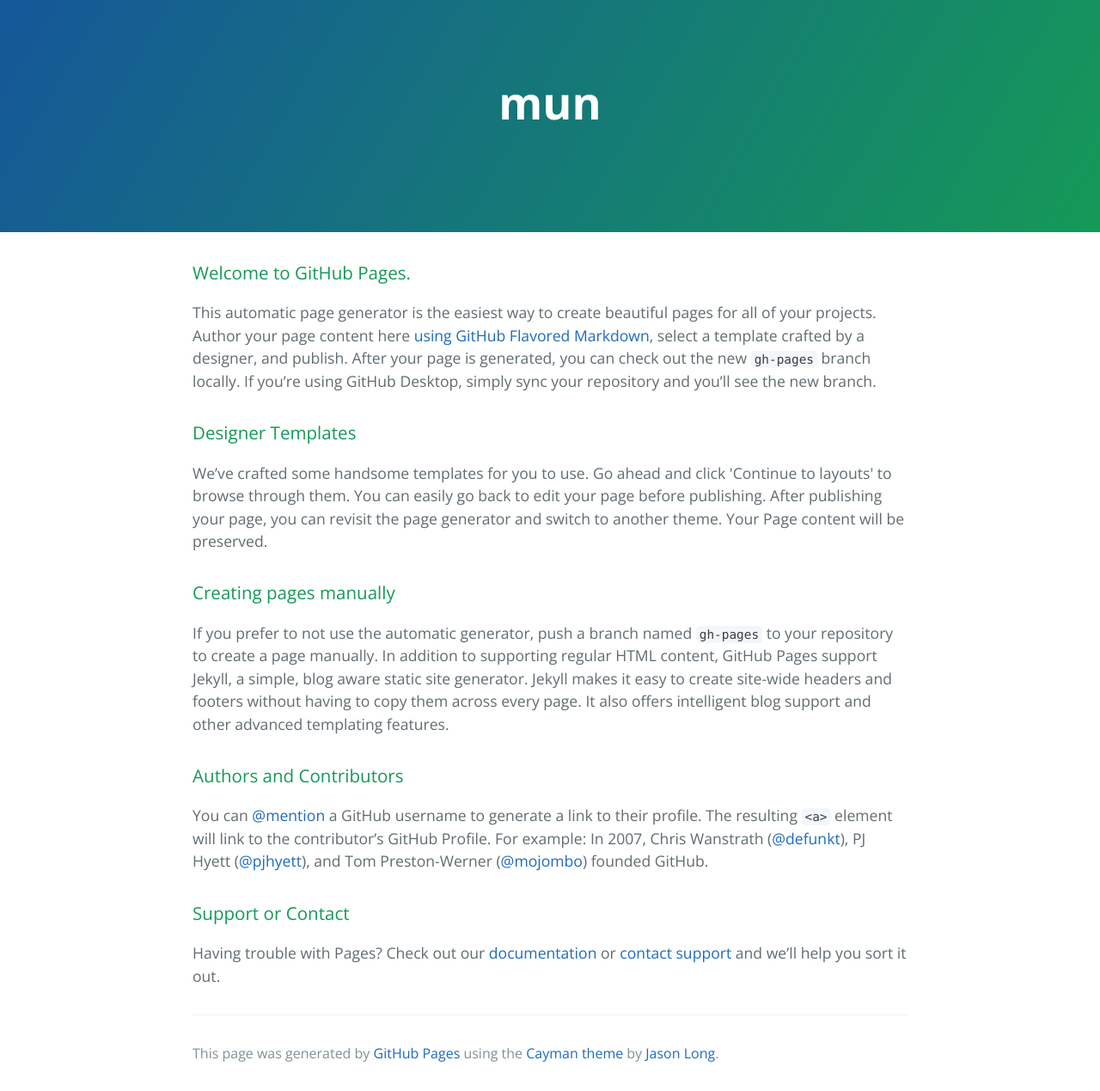
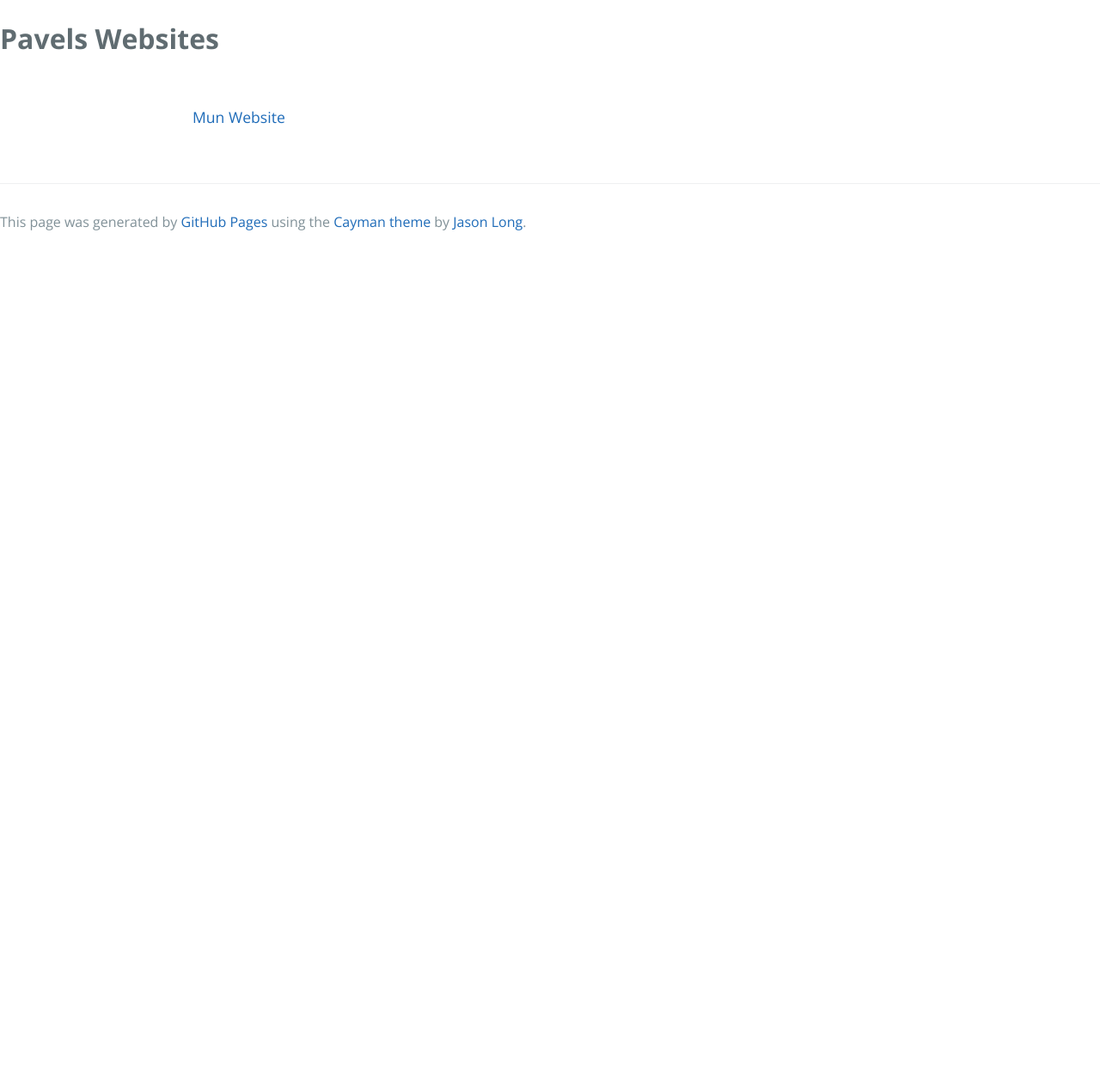
Before and after one commit to sunemi/sunemi.github.io, a plain HTML site: page index.html in a window 1280 px wide. Shown: the whole page at 86% size. After the commit the page ends 800 px from the top, so only its background shows below. Drawn offline with nearby package versions, Linux system fonts and the light colour scheme.

Commit message:
Update index.html

```diff
--- a/index.html
+++ b/index.html
@@ -2,7 +2,7 @@
 <html lang="en-us">
   <head>
     <meta charset="UTF-8">
-    <title>mun by sunemi</title>
+    <title>MainWebsite - Pavels Projects</title>
     <meta name="viewport" content="width=device-width, initial-scale=1">
     <link rel="stylesheet" type="text/css" href="stylesheets/normalize.css" media="screen">
     <link href='https://fonts.googleapis.com/css?family=Open+Sans:400,700' rel='stylesheet' type='text/css'>
@@ -10,36 +10,13 @@
     <link rel="stylesheet" type="text/css" href="stylesheets/github-light.css" media="screen">
   </head>
   <body>
-    <section class="page-header">
-      <h1 class="project-name">mun</h1>
-      <h2 class="project-tagline"></h2>
-    </section>
+    <h1>Pavels Websites</h1>
+    <section class="main-content">
 
-    <section class="main-content">
-      <h3>
-<a id="welcome-to-github-pages" class="anchor" href="#welcome-to-github-pages" aria-hidden="true"><span aria-hidden="true" class="octicon octicon-link"></span></a>Welcome to GitHub Pages.</h3>
+      <a href="http://sunemi.github.io/mun/">Mun Website</a>
 
-<p>This automatic page generator is the easiest way to create beautiful pages for all of your projects. Author your page content here <a href="https://guides.github.com/features/mastering-markdown/">using GitHub Flavored Markdown</a>, select a template crafted by a designer, and publish. After your page is generated, you can check out the new <code>gh-pages</code> branch locally. If you’re using GitHub Desktop, simply sync your repository and you’ll see the new branch.</p>
 
-<h3>
-<a id="designer-templates" class="anchor" href="#designer-templates" aria-hidden="true"><span aria-hidden="true" class="octicon octicon-link"></span></a>Designer Templates</h3>
-
-<p>We’ve crafted some handsome templates for you to use. Go ahead and click 'Continue to layouts' to browse through them. You can easily go back to edit your page before publishing. After publishing your page, you can revisit the page generator and switch to another theme. Your Page content will be preserved.</p>
-
-<h3>
-<a id="creating-pages-manually" class="anchor" href="#creating-pages-manually" aria-hidden="true"><span aria-hidden="true" class="octicon octicon-link"></span></a>Creating pages manually</h3>
-
-<p>If you prefer to not use the automatic generator, push a branch named <code>gh-pages</code> to your repository to create a page manually. In addition to supporting regular HTML content, GitHub Pages support Jekyll, a simple, blog aware static site generator. Jekyll makes it easy to create site-wide headers and footers without having to copy them across every page. It also offers intelligent blog support and other advanced templating features.</p>
-
-<h3>
-<a id="authors-and-contributors" class="anchor" href="#authors-and-contributors" aria-hidden="true"><span aria-hidden="true" class="octicon octicon-link"></span></a>Authors and Contributors</h3>
-
-<p>You can <a href="https://help.github.com/articles/basic-writing-and-formatting-syntax/#mentioning-users-and-teams" class="user-mention">@mention</a> a GitHub username to generate a link to their profile. The resulting <code>&lt;a&gt;</code> element will link to the contributor’s GitHub Profile. For example: In 2007, Chris Wanstrath (<a href="https://github.com/defunkt" class="user-mention">@defunkt</a>), PJ Hyett (<a href="https://github.com/pjhyett" class="user-mention">@pjhyett</a>), and Tom Preston-Werner (<a href="https://github.com/mojombo" class="user-mention">@mojombo</a>) founded GitHub.</p>
-
-<h3>
-<a id="support-or-contact" class="anchor" href="#support-or-contact" aria-hidden="true"><span aria-hidden="true" class="octicon octicon-link"></span></a>Support or Contact</h3>
-
-<p>Having trouble with Pages? Check out our <a href="https://help.github.com/pages">documentation</a> or <a href="https://github.com/contact">contact support</a> and we’ll help you sort it out.</p>
+</section>
 
       <footer class="site-footer">
 
```
